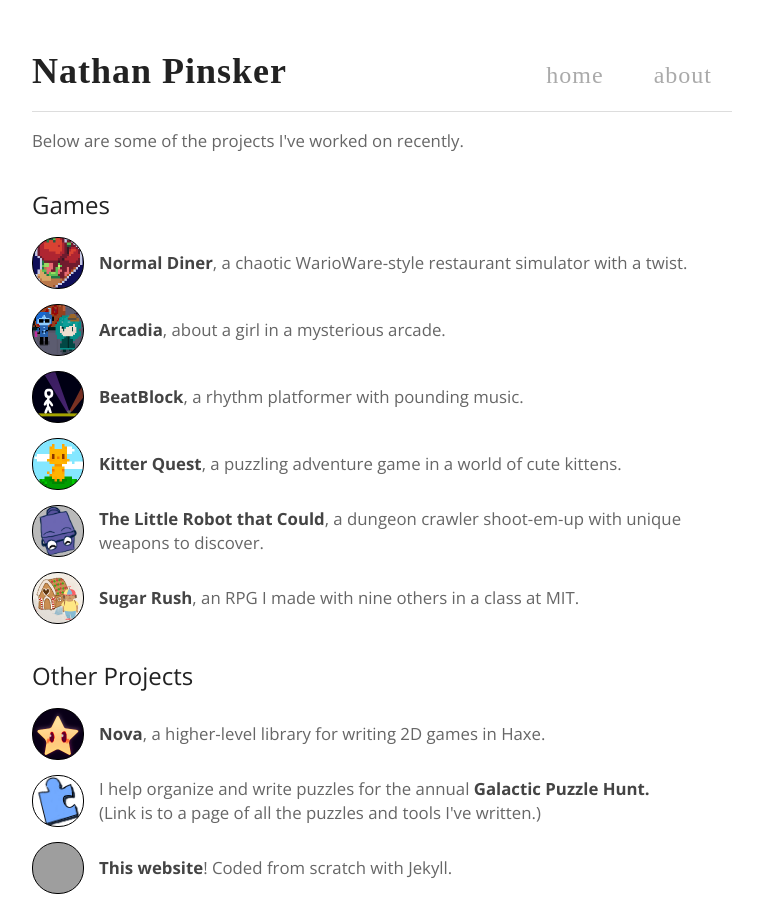
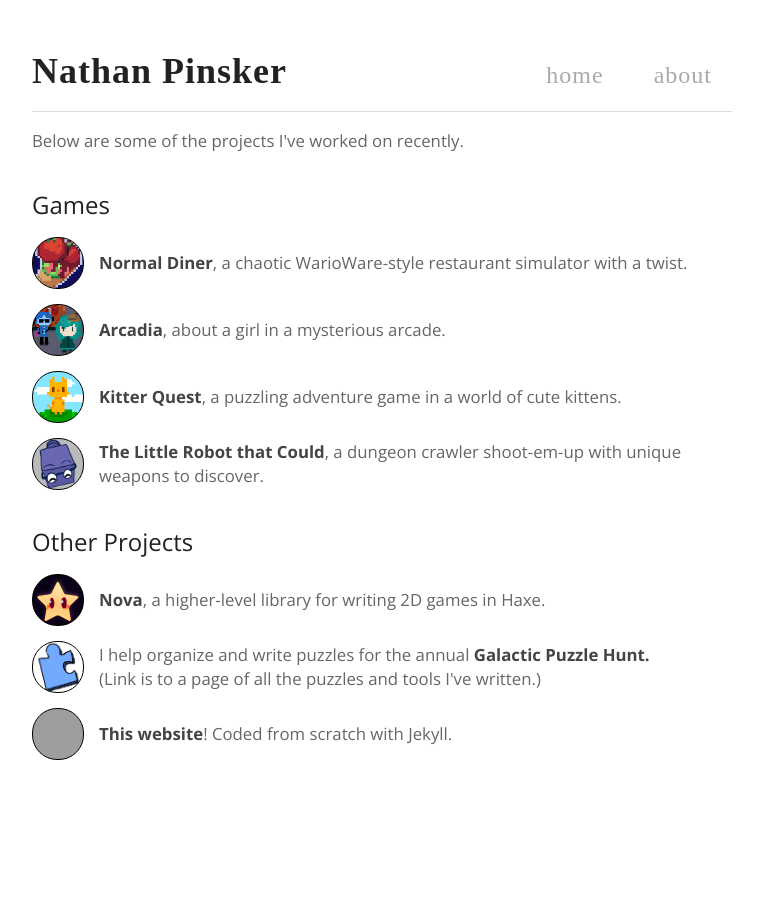
Before and after one commit to npinsker/npinsker.me, a Jekyll site: the page built from index.html, in a window 1280 px wide. Shown: the whole page, without its empty margins (258-1021 px from the left). Built offline with Jekyll 4.4.1, drawn with Linux system fonts in a browser that asks for light colours; some web fonts are replaced; grey boxes are pictures that could not be loaded.

Commit message:
adjust some thumbnail lists

```diff
--- a/_data/thumbnail_lists.yml
+++ b/_data/thumbnail_lists.yml
@@ -9,11 +9,6 @@
       link: https://npinsker.itch.io/arcadia
       thumbnail: arcadia_thumb.png
 
-    - name: BeatBlock
-      description: a rhythm platformer with pounding music.
-      link: http://www.npinsker.me/projects/beatblock
-      thumbnail: beatblock_thumb.png
-
     - name: Kitter Quest
       description: a puzzling adventure game in a world of cute kittens.
       link: https://npinsker.itch.io/kitter-quest
@@ -23,11 +18,6 @@
       description: a dungeon crawler shoot-em-up with unique weapons to discover.
       link: https://npinsker.itch.io/the-little-robot-that-could
       thumbnail: robot_thumb.png
-
-    - name: Sugar Rush
-      description: an RPG I made with nine others in a class at MIT.
-      link: http://www.npinsker.me/projects/sugarrush
-      thumbnail: sugarrush_thumb.png
 
 other_projects:
     - name: Nova
@@ -109,3 +99,8 @@
       raw_description: "<b>Monkey</b>: Lightning-fast conversion to and from common alphabets."
       thumbnail: monkey_thumb.png
       link: /puzzles/monkey
+
+    - name: Wordle Solver
+      raw_description: "<b>Wordle solver</b>: Optimally solves <a href=\"https://www.powerlanguage.co.uk/wordle/\">Wordle</a> puzzles."
+      thumbnail: wordle_thumb.png
+      link: /puzzles/wordle
```
Also changed, not shown: assets/img/battlecode_thumb.png (deleted), assets/img/samurai_thumb.png (deleted), assets/img/sugarrush_thumb.png (deleted), assets/img/wordle_thumb.png (added).
